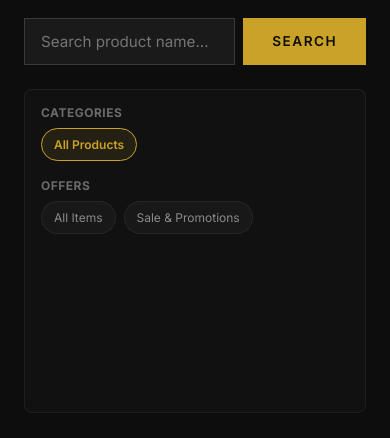
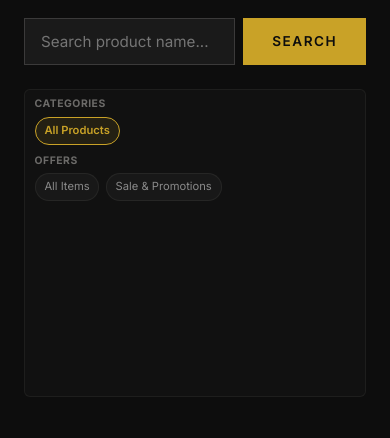
Before and after one commit to KamranAli812921/khansfashion, a website built with Vite: page frontend/index.html in a window 390 px wide. Shown: the part 68-506 px from the top of the page. Built offline with nearby package versions, Linux system fonts and the light colour scheme; files whose address does not match are found by name; a web font is replaced by a local one.

Commit message:
Convert mobile categories and offers filters into ultra-compact stacked swipeable rows

```diff
--- a/frontend/style.css
+++ b/frontend/style.css
@@ -939,22 +939,22 @@ main {
     display: block;
     border: 1px solid rgba(245, 242, 237, 0.05);
     background-color: rgba(255, 255, 255, 0.02);
-    border-radius: 8px;
-    padding: 0.8rem 1rem;
+    border-radius: 6px;
+    padding: 0.4rem 0.6rem;
     width: 100%;
-    margin-bottom: 1.25rem;
+    margin-bottom: 0.75rem;
     box-sizing: border-box;
     height: auto !important;
   }
   .sidebar-filters .filter-section {
-    margin-bottom: 0.75rem;
+    margin-bottom: 0.4rem;
   }
   .sidebar-filters .filter-section:last-child {
     margin-bottom: 0;
   }
   .sidebar-filters .filter-title {
-    font-size: 0.75rem;
-    margin-bottom: 0.4rem;
+    font-size: 0.65rem;
+    margin-bottom: 0.25rem;
     border-bottom: none;
     padding-bottom: 0;
     color: rgba(245, 242, 237, 0.4);
@@ -965,8 +965,8 @@ main {
     display: flex;
     overflow-x: auto;
     white-space: nowrap;
-    gap: 0.5rem;
-    padding-bottom: 0.2rem;
+    gap: 0.4rem;
+    padding-bottom: 0.1rem;
     scrollbar-width: none; /* Hide scrollbar Firefox */
     -webkit-overflow-scrolling: touch;
   }
@@ -975,11 +975,11 @@ main {
   }
   .sidebar-filters .filter-item {
     margin-bottom: 0;
-    padding: 0.35rem 0.75rem;
+    padding: 0.25rem 0.55rem;
     background-color: rgba(245, 242, 237, 0.03);
     border: 1px solid rgba(245, 242, 237, 0.06);
-    border-radius: 20px;
-    font-size: 0.75rem;
+    border-radius: 15px;
+    font-size: 0.7rem;
     transition: all 0.2s ease;
     flex-shrink: 0;
     display: inline-block;
@@ -987,7 +987,7 @@ main {
   }
   .sidebar-filters .filter-item:hover,
   .sidebar-filters .filter-item.active {
-    padding-left: 0.75rem;
+    padding-left: 0.55rem;
     border-left: 1px solid var(--gold);
     color: var(--ivory);
   }
```
